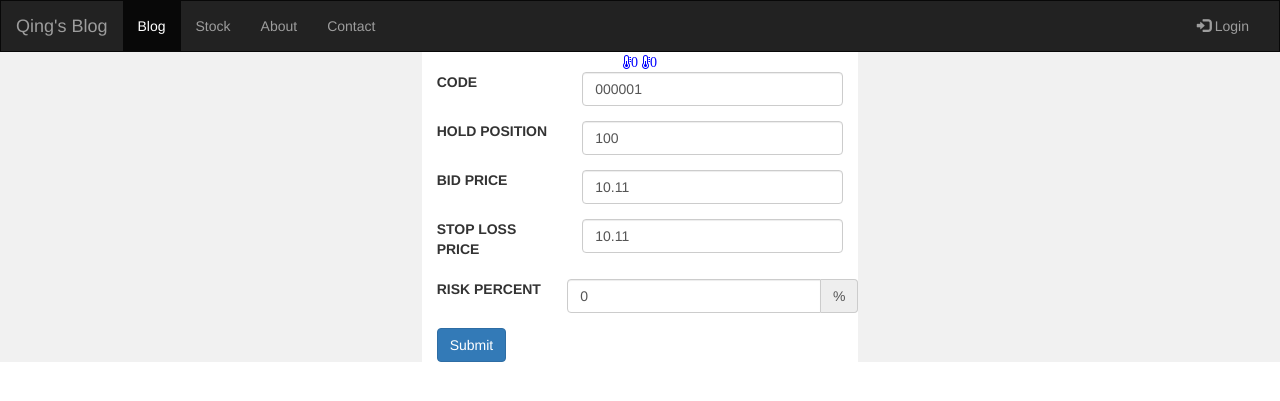
After one commit to winglq/mblog, a Python web app: template mblog/templates/createuserstock.html in a window 1280 px wide. The commit adds this page. Shown: the top 401 px of the page. Run offline with Jinja, Linux system fonts and the light colour scheme; the template is opened without the code that fills it, so the values that code supplies are empty; some libraries are stand-ins or nearby versions.

Commit message:
add create stock view
Signed-off-by: Liu Qing <winglq@gmail.com>

```diff
--- a/mblog/db/api.py
+++ b/mblog/db/api.py
@@ -5,7 +5,7 @@ from mblog.db.models import get_session
 def stock_create(user, code, hold_position, bid_price,
                  stop_loss_price, selled=False,
                  sell_price=None):
-    s = Stock(user=user, code=code, hold_position=hold_posistion,
+    s = Stock(user=user, code=code, hold_position=hold_position,
               bid_price=bid_price, stop_loss_price=stop_loss_price,
               selled=selled, sell_price=sell_price)
     sess = get_session()
--- a/mblog/server.py
+++ b/mblog/server.py
@@ -27,7 +27,7 @@ from mblog.resources.data.alert import Alert
 from oslo_config import cfg
 from oslo_log import log as logging
 from mblog.lib.event import EventEngine
-from mblog.resources.userstock import UserStock
+from mblog.resources.userstock import UserStock, CreateUserStock
 
 
 blog_path = os.path.join(os.getcwd(), 'mblog/markdowns')
@@ -62,6 +62,7 @@ def launch(conf):
     app.add_route('/data/holiday/{date}', Holiday())
     app.add_route('/stocksys', StockRecommendSystem())
     app.add_route('/data/alert', Alert())
+    app.add_route('/user/stock/create', CreateUserStock())
     app.add_route('/data/stock', Stock())
     app.add_route('/user/stock', UserStock())
     return app
--- /dev/null
+++ b/mblog/templates/createuserstock.html
@@ -0,0 +1,68 @@
+{% extends "__base.html" %}
+{% block content %}
+<div class="row">
+  <div class="col-md-12">
+    <form method="post" action="/data/stock">
+
+      <div class="form-group row">
+        <label for="code" class="col-sm-4 col-form-label">CODE</label>
+        <div class="col-sm-8">
+          <input class="form-control" type="text" value="000001" id="code" name="code">
+        </div>
+      </div>
+
+      <div class="form-group row">
+        <label for="hold-position" class="col-sm-4 col-form-label">HOLD POSITION</label>
+        <div class="col-sm-8">
+          <input class="form-control" type="text" value="100" id="hold-position" name="hold_position">
+        </div>
+      </div>
+
+      <div class="form-group row">
+        <label for="bid-price" class="col-sm-4 col-form-label">BID PRICE</label>
+        <div class="col-sm-8">
+          <input class="form-control" type="text" value="10.11" id="bid-price" name="bid_price">
+        </div>
+      </div>
+
+      <div class="form-group row">
+        <label for="stop-loss-price" class="col-sm-4 col-form-label">STOP LOSS PRICE</label>
+        <div class="col-sm-8">
+          <input class="form-control" type="text" value="10.11" id="stop-loss-price" name="stop_loss_price">
+        </div>
+      </div>
+
+      <div class="form-group row">
+        <label for="risk" class="col-sm-4 col-form-label">RISK PERCENT</label>
+          <div class="input-group">
+            <input class="form-control col-sm-4" type="text" value="0" id="risk">
+            <div class="input-group-addon">%</div>
+          </div>
+        </div>
+
+      <button type="submit" class="btn btn-primary">Submit</button>
+    </form>
+  </div>
+</div>
+{% endblock %}
+{% block script %}
+<script>
+function cal_percentage(bid_price, stop_loss_price){
+        return ((bid_price - stop_loss_price) / bid_price * 100).toFixed(2);
+}
+function cal_stop_loss_price(bid_price, risk_percent){
+        return (bid_price - risk_percent * bid_price / 100).toFixed(2);
+}
+
+$("#stop-loss-price").change(function(){
+                percent = cal_percentage($("#bid-price").val(), $("#stop-loss-price").val());
+                $("#risk").val(percent);
+  })
+
+$("#risk").change(function(){
+                percent = cal_stop_loss_price($("#bid-price").val(), $("#risk").val());
+                $("#stop-loss-price").val(percent);
+  })
+
+</script>
+{% endblock %}
```
Also changed, not shown: mblog/resources/data/stock.py (+7 -0 lines), mblog/resources/userstock.py (+7 -0 lines), mblog/templates/userstocks.html (+3 -4 lines).
